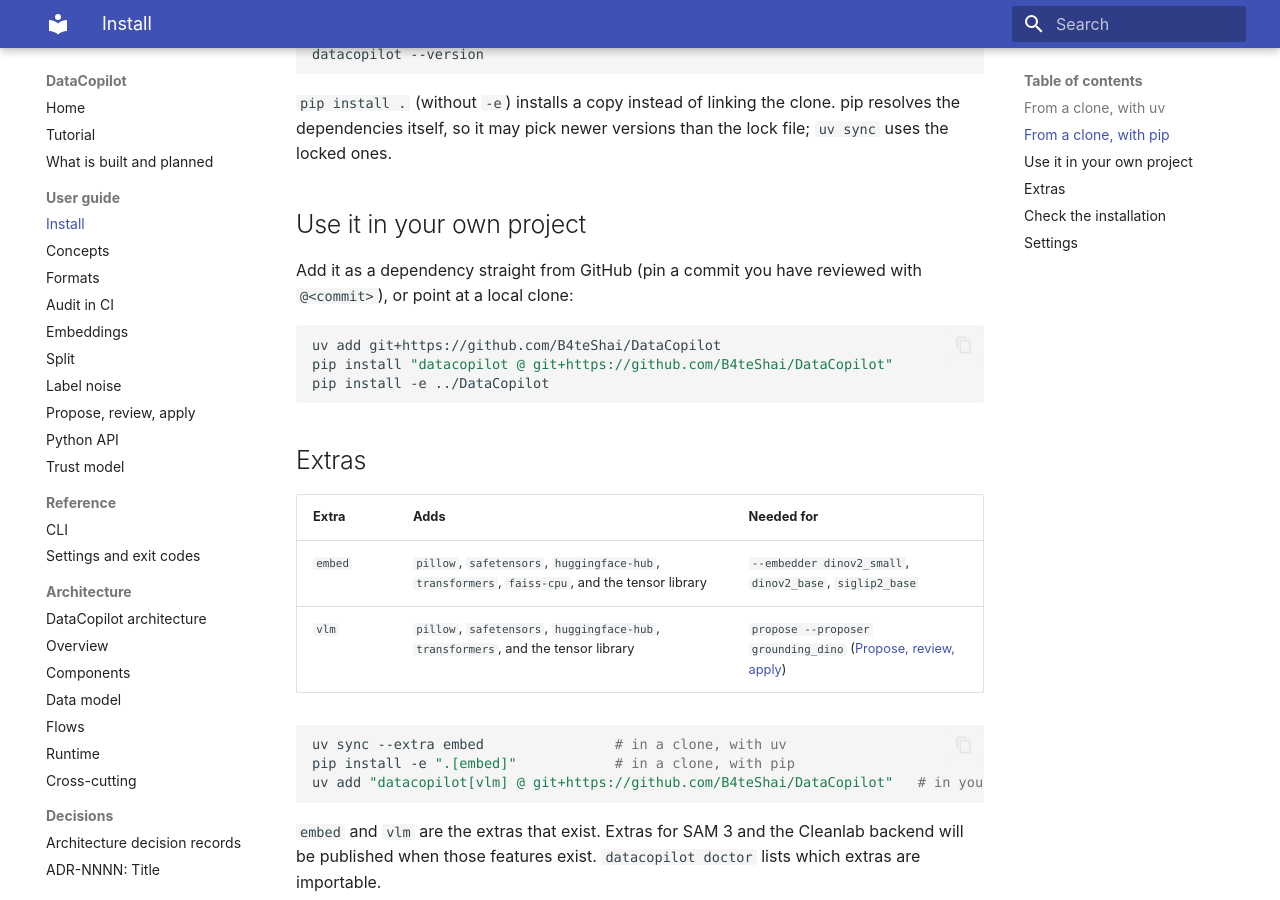
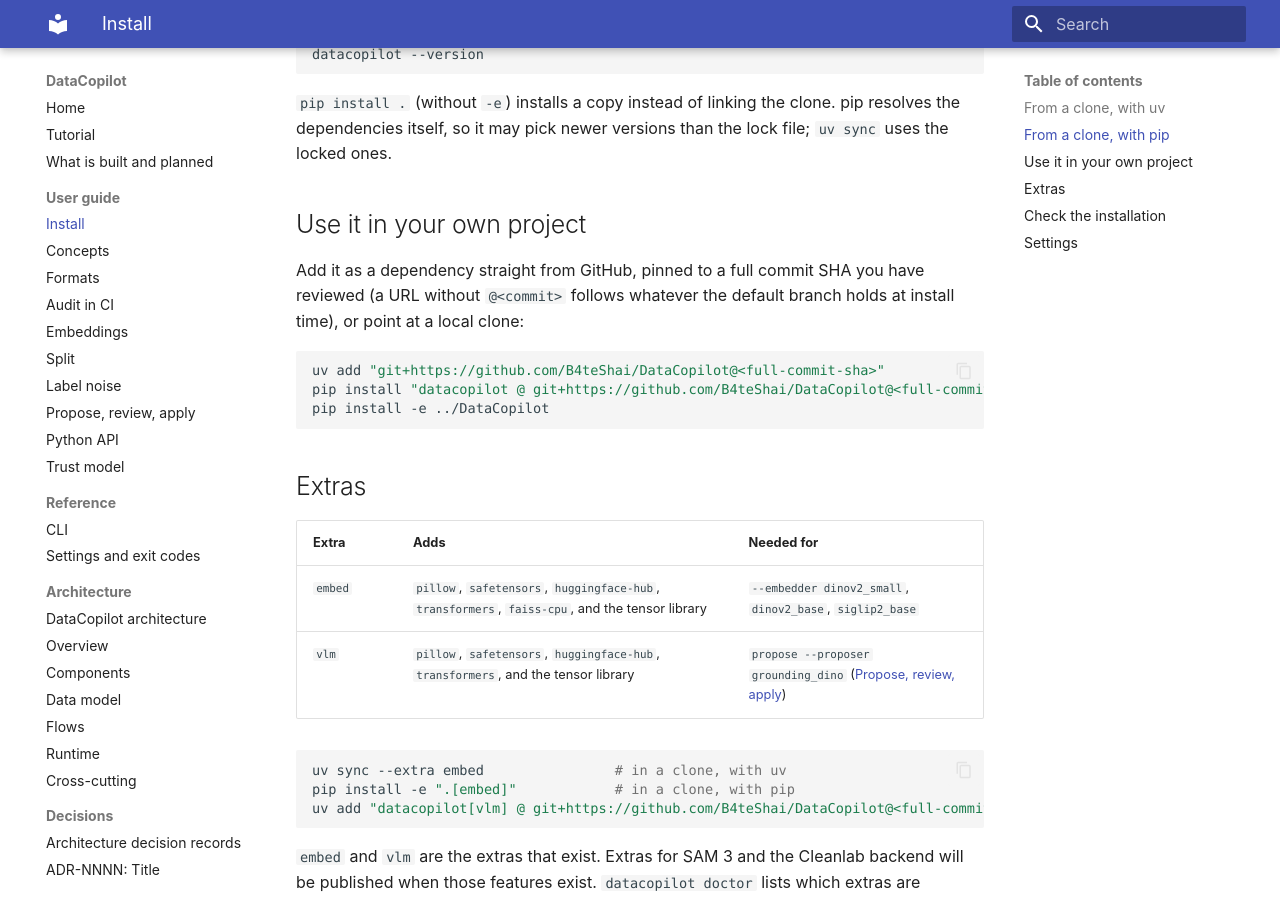
Before and after one commit to B4teShai/DataCopilot, an MkDocs documentation site: the page built from docs/guide/install.md, in a window 1280 px wide and 900 px high, scrolled down 766 px. Built offline with MkDocs 1.6.1 and Material for MkDocs 9.7.7, drawn with Linux system fonts in a browser that asks for light colours.

Commit message:
docs(install): pin a commit in every git dependency; verify a clone from the lock
A git URL without a commit installs whatever the default branch holds that
day, so the README and the install page now show the pinned form
(@<full-commit-sha>) and say why; a test keeps every example pinned.
scripts/check_clone.sh installed the clone with pip, which resolves the newest
versions an index serves, so what it verified was not the locked set; it now
uses uv sync --frozen --no-dev with the given interpreter and keeps the uv
cache inside its work directory.

````diff
--- a/docs/guide/install.md
+++ b/docs/guide/install.md
@@ -39,13 +39,14 @@
 
 ## Use it in your own project
 
-Add it as a dependency straight from GitHub (pin a commit you have reviewed with `@<commit>`), or
-point at a local clone:
+Add it as a dependency straight from GitHub, pinned to a full commit SHA you have reviewed (a URL
+without `@<commit>` follows whatever the default branch holds at install time), or point at a local
+clone:
 
 <!-- skip: needs network access -->
 ```bash
-uv add git+https://github.com/B4teShai/DataCopilot
-pip install "datacopilot @ git+https://github.com/B4teShai/DataCopilot"
+uv add "git+https://github.com/B4teShai/DataCopilot@<full-commit-sha>"
+pip install "datacopilot @ git+https://github.com/B4teShai/DataCopilot@<full-commit-sha>"
 pip install -e ../DataCopilot
 ```
 
@@ -60,7 +61,7 @@
 ```bash
 uv sync --extra embed                # in a clone, with uv
 pip install -e ".[embed]"            # in a clone, with pip
-uv add "datacopilot[vlm] @ git+https://github.com/B4teShai/DataCopilot"   # in your own project
+uv add "datacopilot[vlm] @ git+https://github.com/B4teShai/DataCopilot@<full-commit-sha>"   # in your own project
 ```
 
 `embed` and `vlm` are the extras that exist. Extras for SAM 3 and the Cleanlab backend will be published
--- a/pyproject.toml
+++ b/pyproject.toml
@@ -168,7 +168,7 @@
 addopts = "-ra --strict-markers -m 'not real_model and not clone'"
 markers = [
   "chaos: interrupted-write and crash-recovery tests",
-  "clone: clones HEAD, installs it with pip into a fresh environment and runs the README quick start (needs git and network for the dependencies; off by default; run with -m clone)",
+  "clone: clones HEAD, installs it from uv.lock into a fresh environment and runs the README quick start (needs git, uv and network for the dependencies; off by default; run with -m clone)",
   "real_model: downloads real model weights and needs the [embed] extra (off by default; run with -m real_model)",
 ]
 
````
Also changed, not shown: README.md (+3 -2 lines), docs/engineering/testing.md (+3 -2 lines), 3 other files.
